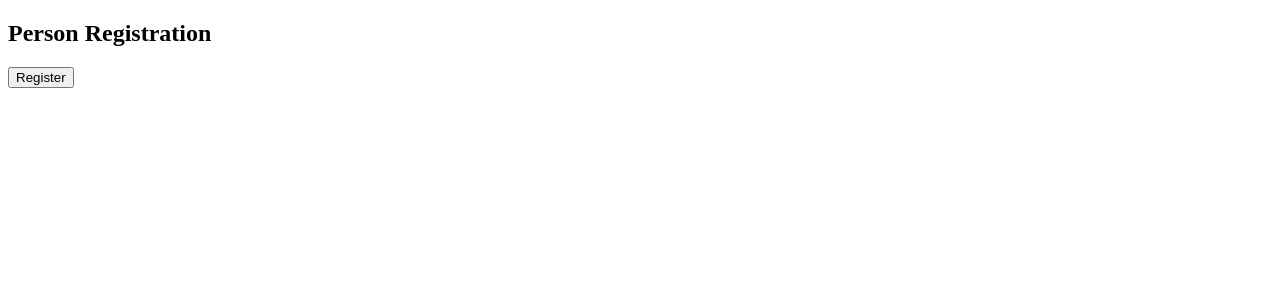
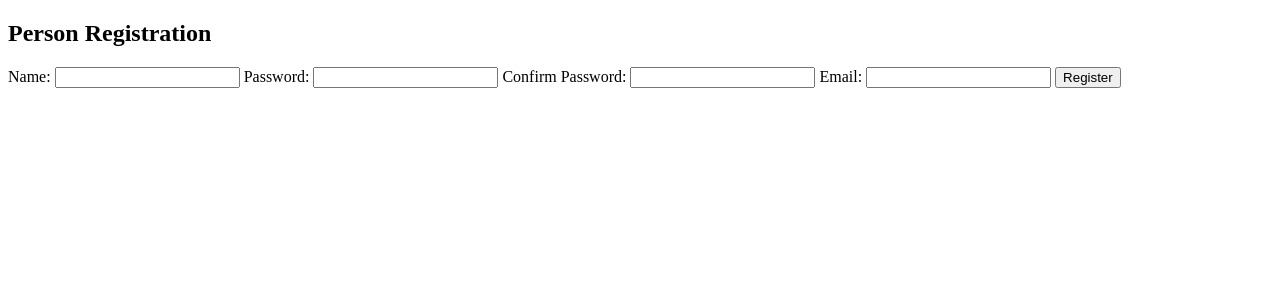
Before and after one commit to andrii033/pocketRPG, a Spring Boot app: page /register in a window 1280 px wide. Shown: the top 300 px of the page. Run offline with Spring Boot 4, Linux system fonts and the light colour scheme; some of the project's set-up classes (security, data sources, template engines, error pages and the like) are left out, and stand-ins take their place.

Commit message:
unsafe registration

```diff
--- a/src/main/java/com/ta/pocketRPG/config/SecurityConfig.java
+++ b/src/main/java/com/ta/pocketRPG/config/SecurityConfig.java
@@ -27,7 +27,7 @@ public class SecurityConfig extends WebSecurityConfigurerAdapter {
 //                .loginPage("/login")
                 .permitAll()
                 .and()
-                .httpBasic();
+                .logout().permitAll();
     }
 
 
--- a/src/main/java/com/ta/pocketRPG/controllers/PersonController.java
+++ b/src/main/java/com/ta/pocketRPG/controllers/PersonController.java
@@ -2,32 +2,34 @@ package com.ta.pocketRPG.controllers;
 
 import com.ta.pocketRPG.model.User;
 import com.ta.pocketRPG.services.UserService;
+import lombok.extern.slf4j.Slf4j;
 import org.springframework.beans.factory.annotation.Autowired;
 import org.springframework.stereotype.Controller;
 import org.springframework.ui.Model;
 import org.springframework.web.bind.annotation.*;
 
-import javax.validation.Valid;
-
+@Slf4j
 @Controller
 public class PersonController {
 
     @Autowired
     private UserService userService; // Inject the UserService
 
-    // other methods...
 
     @GetMapping("/register")
     public String showRegistrationForm(Model model) {
-        System.out.println("get register");
-        userService.registerUser("user","user");
+        model.addAttribute("user",new User());
         return "register";
     }
 
     @PostMapping("/register")
-    public String registerPerson(User user) {
-        System.out.println("post");
-        return "register";
+    public String registerPerson(@ModelAttribute("user") User user) {
+        log.info("post");
+        System.out.println(user.getUsername());
+        userService.registerUser(user.getUsername(),user.getPassword());
+
+        return "redirect:/login";
     }
 
+
 }
--- a/src/main/java/com/ta/pocketRPG/model/User.java
+++ b/src/main/java/com/ta/pocketRPG/model/User.java
@@ -20,9 +20,10 @@ public class User {
 
     private String password;
 
-//    private String repassword;
+    @Transient
+    private String repassword;
 //
 //    @NotBlank
 //    @Email
-//    private String email;
+    private String email;
 }
--- a/src/main/java/com/ta/pocketRPG/services/UserService.java
+++ b/src/main/java/com/ta/pocketRPG/services/UserService.java
@@ -21,9 +21,10 @@ public class UserService {
         User newUser = new User();
         newUser.setUsername("name");
         newUser.setPassword("12345");
-        //newUser.setUsername(username);
+        newUser.setEmail("user@user");
+        newUser.setUsername(username);
         // Store the password in plaintext (not recommended for production)
-        //newUser.setPassword(password);
+        newUser.setPassword(password);
         return userRepository.save(newUser);
     }
 
--- a/src/main/resources/templates/register.html
+++ b/src/main/resources/templates/register.html
@@ -1,5 +1,6 @@
 <!DOCTYPE html>
-<head xmlns:th="http://www.w3.org/1999/xhtml">
+<html xmlns:th="http://www.thymeleaf.org">
+<head>
   <meta charset="UTF-8">
   <meta name="viewport" content="width=device-width, initial-scale=1.0">
   <title>Person Registration</title>
@@ -8,20 +9,22 @@
 <h2>Person Registration</h2>
 
 <form action="/register" method="post" th:object="${user}">
-<!--  <label for="name">Name:</label>-->
-<!--  <input type="text" id="name" name="name" th:field="*{username}" required>-->
+  <label for="name">Name:</label>
+  <input type="text" id="name" name="username" th:field="*{username}" required>
 
-<!--  <label for="password">Password:</label>-->
-<!--  <input type="password" id="password" name="password" th:field="*{password}" required>-->
-<!--  <span th:errors="*{password}"></span>-->
+  <label for="password">Password:</label>
+  <input type="password" id="password" name="password" th:field="*{password}" required>
 
-<!--  <label for="repassword">Confirm Password:</label>-->
-<!--  <input type="password" id="repassword" name="repassword" th:field="*{repassword}" required>-->
+  <label for="repassword">Confirm Password:</label>
+  <input type="password" id="repassword" name="repassword" th:field="*{repassword}" required>
 
-<!--  <label for="email">Email:</label>-->
-<!--  <input type="email" id="email" name="email" th:field="*{email}" required>-->
+  <label for="email">Email:</label>
+  <input type="email" id="email" name="email" th:field="*{email}" required>
+
+  <input type="hidden" th:name="${_csrf.parameterName}" th:value="${_csrf.token}" />
 
   <button type="submit">Register</button>
 </form>
+
 </body>
 </html>
```
